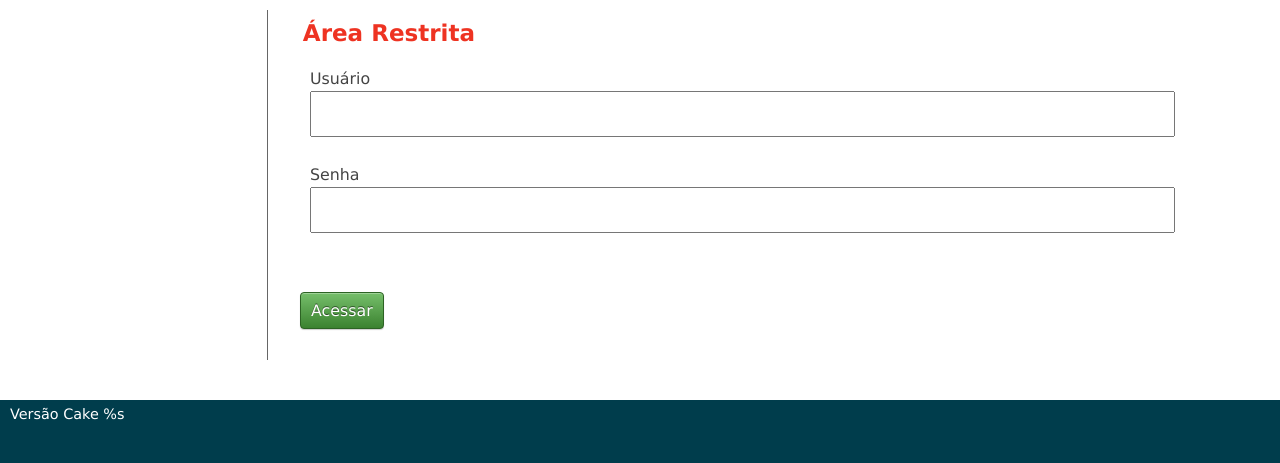
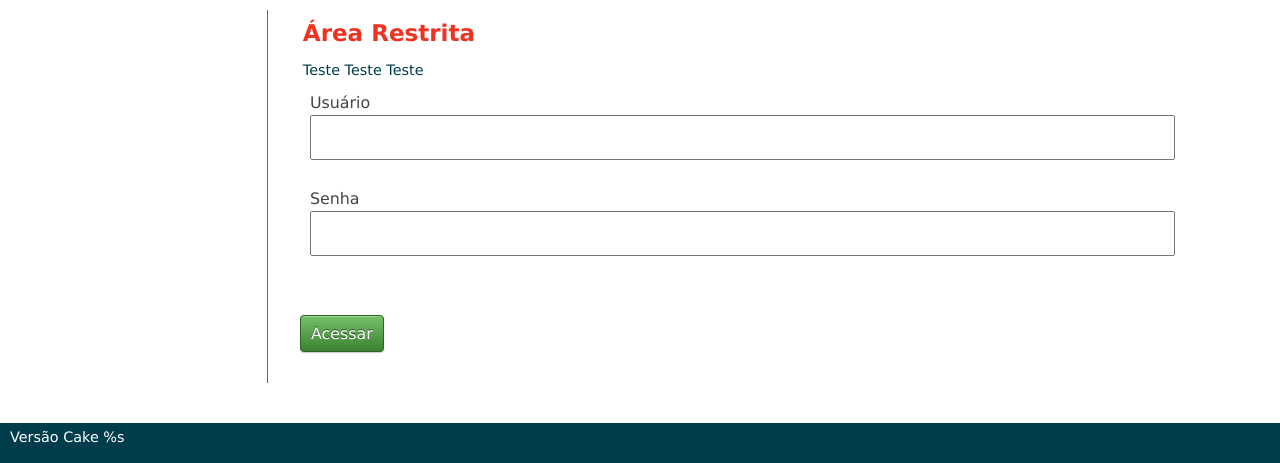
Before and after one commit to webedmilson/cakephp2, a CakePHP app: template app/View/Users/login.ctp in a window 1280 px wide. Shown: the part 47-510 px from the top of the page. Run offline with PHP 8.4 and a stand-in for CakePHP, Linux system fonts and the light colour scheme; the template is opened without the code that fills it, so the values that code supplies are empty; form fields are guessed from the names that the template uses; some libraries are stand-ins or nearby versions.

Commit message:
Texto login

```diff
--- a/app/View/Users/login.ctp
+++ b/app/View/Users/login.ctp
@@ -1,6 +1,7 @@
 <div class="users form">
 <?php echo $this->Form->create('User');?>
     <fieldset>
+        <h1>Teste Teste Teste</h1>
         <legend><?php echo __('Área Restrita'); ?></legend>
         <?php
         echo $this->Form->input('username',array(
```
Also changed, not shown: 7 other files.
